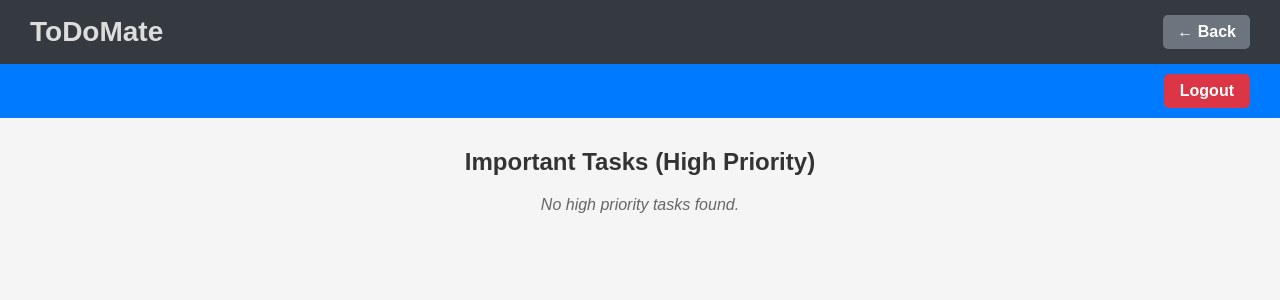
After one commit to Nandana-rs/todo-django-app, a Django app: page /important-tasks/ in a window 1280 px wide. The commit adds this page. Shown: the top 300 px of the page. Run offline with Django 5.2, Linux system fonts and the light colour scheme; a user stored in the database is signed in; tables that the repository leaves empty hold one stand-in row (values such as "Sample post").

Commit message:
Important tasks

```diff
--- /dev/null
+++ b/todo_app/templates/importanttask.html
@@ -0,0 +1,174 @@
+<!DOCTYPE html>
+<html lang="en">
+<head>
+  <meta charset="UTF-8">
+  <title>Important Tasks</title>
+</head>
+<style>
+  * {
+    margin: 0;
+    padding: 0;
+    box-sizing: border-box;
+  }
+
+  body {
+    font-family: Arial, sans-serif;
+    background-color: #f5f5f5;
+  }
+
+  header {
+    background-color: #343a40;
+    color: white;
+    padding: 15px 30px;
+    display: flex;
+    justify-content: space-between;
+    align-items: center;
+
+  }
+
+  header h2 {
+    margin: 0;
+    font-size: 28px;
+    font-weight: bold;
+    color: #ddd;
+  }
+
+  .back-button {
+    background-color: #6c757d;
+    color: white;
+    padding: 8px 14px;
+    text-decoration: none;
+    border-radius: 5px;
+    font-weight: bold;
+  }
+
+  nav {
+    background-color: #007bff;
+    padding: 10px 30px;
+    display: flex;
+    justify-content: flex-end;
+  }
+
+  .logout-button {
+    background-color: #dc3545;
+    color: white;
+    padding: 8px 16px;
+    text-decoration: none;
+    border-radius: 5px;
+    font-weight: bold;
+  }
+
+  .container {
+    padding: 30px;
+  }
+
+  h2 {
+    text-align: center;
+    color: #333;
+  }
+
+/* Create task button */
+
+      .add-btn {
+        display: inline-block;
+        margin-bottom: 15px;
+        padding: 8px 16px;
+        background-color: #28a745;
+        color:white;
+        text-decoration: none;
+        border-radius: 5px;
+        font-weight: bold;
+      }
+
+/* CSS for Table  */
+
+      table {
+        width: 100%;
+        border-collapse: collapse;
+        background-color: white;
+        box-shadow: 0 2px 10px rgba(0,0,0,0.1);
+      }
+
+      th,td {
+        padding: 12px;
+        border: 1px solid #ddd;
+      }
+
+      thead {
+        background-color: #007bff;
+        color: white;
+      }
+
+/* css for edit and delete button in table */
+
+      .edit-btn {
+        background-color: #ffc107;
+        padding: 5px 10px;
+        color: black;
+        text-decoration: none;
+        border-radius: 4px;
+        margin-right: 5px;
+      }
+
+      .delete-btn {
+            background-color: #dc3545;
+            padding: 5px 10px;
+            color: white;
+            text-decoration: none;
+            border-radius: 4px;
+        }
+
+/* css for table ends here */
+
+.no-tasks {
+            text-align: center;
+            padding: 20px;
+            font-style: italic;
+            color: #666;
+        }
+</style>
+<body>
+
+<!-- Header -->
+<header>
+  <h2>ToDoMate</h2>
+  <a href="javascript:history.back()" class="back-button">← Back</a>
+</header>
+
+<!-- Navbar -->
+<nav>
+  <a href="{% url 'logout' %}" class="logout-button">Logout</a>
+</nav>
+
+<!-- Main Content -->
+<div class="container">
+  <h2><center>Important Tasks (High Priority)</center></h2>
+
+  {% if important_tasks %}
+  <table>
+    <thead>
+      <tr>
+        <th>Title</th>
+        <th>Category</th>
+        <th>Due Date</th>
+        <th>Priority</th>
+      </tr>
+    </thead>
+    <tbody>
+      {% for task in important_tasks %}
+      <tr>
+        <td>{{ task.title }}</td>
+        <td>{{ task.category }}</td>
+        <td>{{ task.due_date }}</td>
+        <td>{{ task.priority }}</td>
+      </tr>
+      {% endfor %}
+    </tbody>
+  </table>
+  {% else %}
+    <div class="no-tasks">No high priority tasks found.</div>
+  {% endif %}
+</div>
+
+</body>
+</html>
--- a/todo_app/templates/userhome.html
+++ b/todo_app/templates/userhome.html
@@ -128,7 +128,9 @@
 
 <!-- Sidebar Section -->
 <div id="mySidebar" class="sidebar">
-    <a href="#">📌 Importants</a>
+    <a href="{% url 'important-tasks' %}">📌 Importants</a>
+
+
     <a href="#">📅 Upcoming</a>
 </div>
 
--- a/todo_app/urls.py
+++ b/todo_app/urls.py
@@ -16,6 +16,8 @@ urlpatterns = [
     path('logout/', views.logout_view, name='logout'),
     path('task/<int:pk>/edit/', TaskUpdateView.as_view(), name='task-edit'),
     path('task/<int:pk>/delete/', TaskDeleteView.as_view(), name='task-delete'),
+    path('important-tasks/', views.important_tasks, name='important-tasks'),
+
 
 
 ]
--- a/todo_app/views.py
+++ b/todo_app/views.py
@@ -116,3 +116,14 @@ class TaskDeleteView(LoginRequiredMixin, DeleteView):
 
     def get_queryset(self):
         return Task.objects.filter(user=self.request.user)
+
+
+
+
+#views logic for disaplying important tasks
+from django.contrib.auth.decorators import login_required
+
+@login_required
+def important_tasks(request):
+    important_tasks = Task.objects.filter(user=request.user, priority='High')
+    return render(request, 'importanttask.html', {'important_tasks': important_tasks})
```
